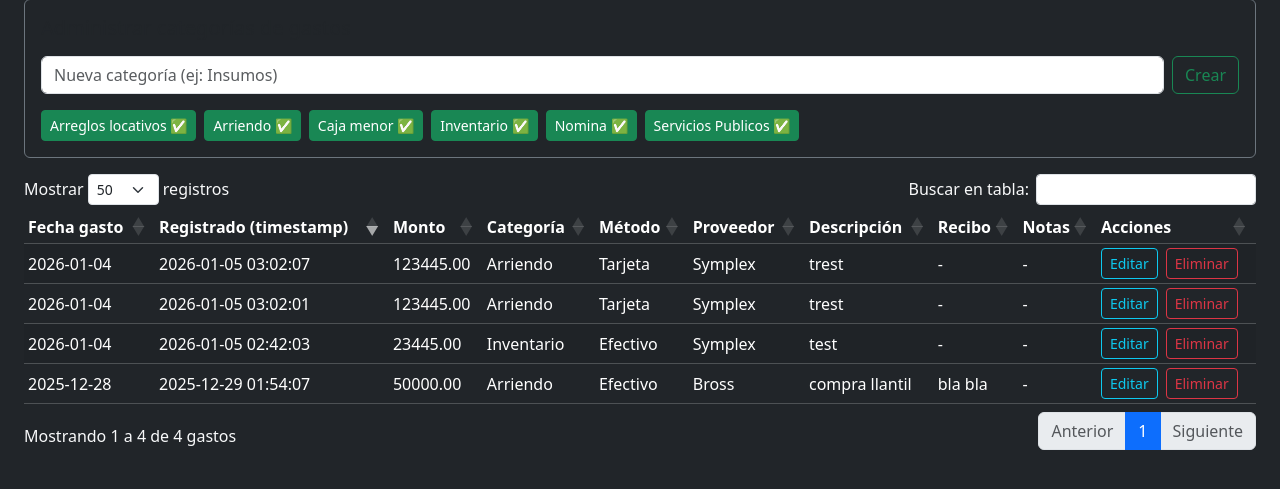
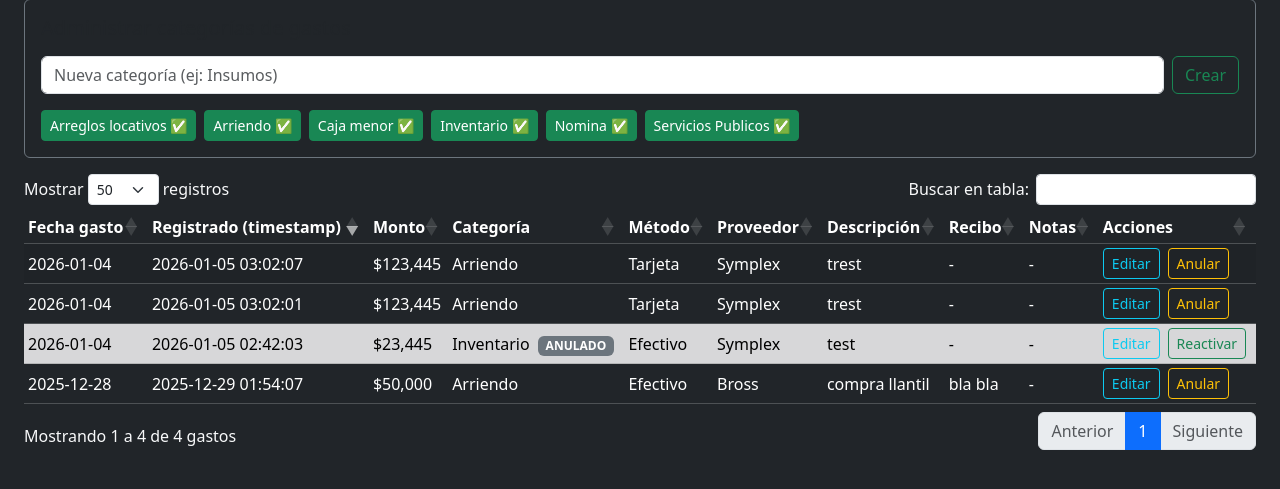
Before and after one commit to elsebastiann/agenda-detalling, a Flask app: page /expenses in a window 1280 px wide. Shown: the part 274-763 px from the top of the page. Run offline with Flask 3, Linux system fonts and the light colour scheme; some libraries are stand-ins or nearby versions.

Commit message:
anular gastos

```diff
--- a/app.py
+++ b/app.py
@@ -109,6 +109,7 @@ class Expense(db.Model):
     description = db.Column(db.String(255), nullable=False)
     receipt = db.Column(db.String(80), nullable=True)
     notes = db.Column(db.Text, nullable=True)
+    is_void = db.Column(db.Boolean, nullable=False, default=False)
 
     def __repr__(self):
         return f"<Expense {self.expense_date} {self.category} {self.amount}>"
@@ -614,12 +615,22 @@ def expenses_edit(expense_id):
     )
 
 
-@app.route("/expenses/<int:expense_id>/delete", methods=["POST"])
-def expenses_delete(expense_id):
+
+
+
+# Nueva ruta para anular/des-anular un gasto
+@app.route("/expenses/<int:expense_id>/toggle-void", methods=["POST"])
+def expenses_toggle_void(expense_id):
     exp = Expense.query.get_or_404(expense_id)
-    db.session.delete(exp)
+
+    exp.is_void = not exp.is_void
+
+    if exp.is_void:
+        flash("Gasto anulado.", "warning")
+    else:
+        flash("Gasto reactivado.", "success")
+
     db.session.commit()
-    flash("Gasto eliminado.", "info")
     return redirect(url_for("expenses_list"))
 
 
@@ -667,6 +678,7 @@ def expenses_export():
         "description",
         "receipt",
         "notes",
+        "is_void",
     ])
 
     for e in expenses:
@@ -680,6 +692,7 @@ def expenses_export():
             e.description or "",
             e.receipt or "",
             e.notes or "",
+            "1" if e.is_void else "0",
         ])
 
     filename = "expenses_export.csv"
--- a/templates/expenses_list.html
+++ b/templates/expenses_list.html
@@ -106,11 +106,16 @@
 
   <tbody>
     {% for e in expenses %}
-      <tr>
+      <tr class="{% if e.is_void %}table-secondary text-muted{% endif %}">
         <td>{{ e.expense_date.strftime("%Y-%m-%d") }}</td>
         <td>{{ e.created_at.strftime("%Y-%m-%d %H:%M:%S") }}</td>
-        <td>{{ e.amount }}</td>
-        <td>{{ e.category }}</td>
+        <td>${{ "{:,.0f}".format(e.amount) }}</td>
+        <td>
+          {{ e.category }}
+          {% if e.is_void %}
+            <span class="badge bg-secondary ms-1">ANULADO</span>
+          {% endif %}
+        </td>
         <td>{{ e.payment_method }}</td>
         <td>{{ e.vendor or "-" }}</td>
         <td>{{ e.description }}</td>
@@ -118,9 +123,21 @@
         <td>{{ e.notes or "-" }}</td>
         <td class="d-flex gap-2">
           <a class="btn btn-sm btn-outline-info" href="{{ url_for('expenses_edit', expense_id=e.id) }}">Editar</a>
-          <form method="post" action="{{ url_for('expenses_delete', expense_id=e.id) }}"
-                onsubmit="return confirm('¿Eliminar este gasto?');">
-            <button class="btn btn-sm btn-outline-danger">Eliminar</button>
+          <form method="post"
+                action="{{ url_for('expenses_toggle_void', expense_id=e.id) }}"
+                style="display:inline">
+
+            {% if e.is_void %}
+              <button class="btn btn-sm btn-outline-success"
+                      onclick="return confirm('¿Deseas reactivar este gasto?')">
+                Reactivar
+              </button>
+            {% else %}
+              <button class="btn btn-sm btn-outline-warning"
+                      onclick="return confirm('¿Deseas anular este gasto?')">
+                Anular
+              </button>
+            {% endif %}
           </form>
         </td>
       </tr>
```
Also changed, not shown: agenda.db.
